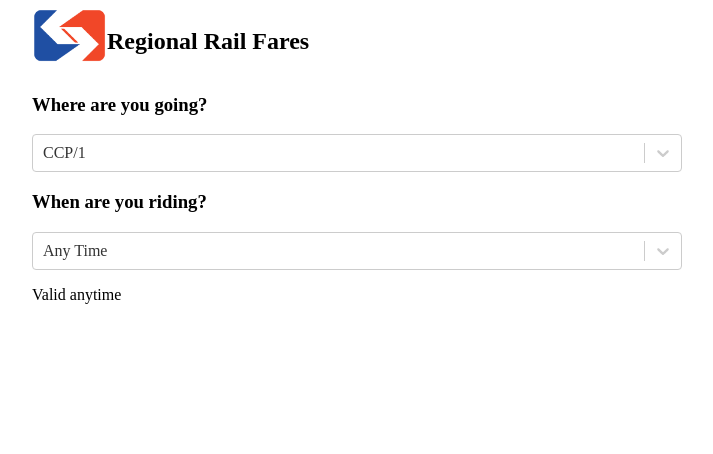
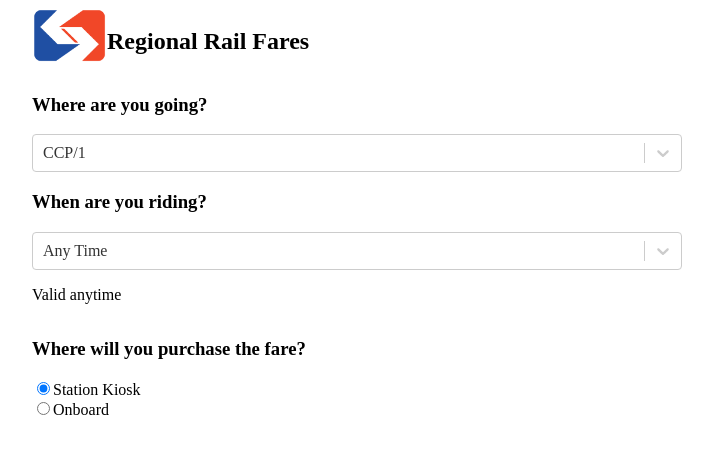
Before and after one commit to adamtang5/think_company_challenge_20220823, a React (Create React App) app: page / in a window 1280 px wide. Shown: the top 454 px of the page, without its empty margins (283-996 px from the left). Built offline with nearby package versions, Linux system fonts and the light colour scheme.

Commit message:
finished PurchaseSection component semantics and logic

```diff
--- a/src/components/Form.js
+++ b/src/components/Form.js
@@ -28,11 +28,24 @@ const typeOptions = [
     },
 ];
 
+const purchases = Object.keys(data.info).slice(3);
+const purchaseOptions = [
+    {
+        label: "Station Kiosk",
+        value: purchases[0],
+    },
+    {
+        label: "Onboard",
+        value: purchases[1],
+    },
+];
+
 const FareCalculatorForm = () => {
     // console.log(typeOptions);
     const [zoneId, setZoneId] = useState(zoneOptions[0].value);
     const [type, setType] = useState(typeOptions[0].value);
     const [typeHelperText, setTypeHelperText] = useState(data.info[typeOptions[0].value]);
+    const [purchase, setPurchase] = useState(purchaseOptions[0].value);
 
     useEffect(() => {
         console.log(data.info[type]);
@@ -57,7 +70,12 @@ const FareCalculatorForm = () => {
                 setType={setType}
                 typeHelperText={typeHelperText}
             />
-            <PurchaseSection prompt="Where will you purchase the fare?" />
+            <PurchaseSection
+                prompt="Where will you purchase the fare?"
+                purchaseOptions={purchaseOptions}
+                purchase={purchase}
+                setPurchase={setPurchase}
+            />
             <TripsSection prompt="How many rides will you need?" />
             <ResultSection
                 className="inverted-colors"
--- a/src/components/PurchaseSection.js
+++ b/src/components/PurchaseSection.js
@@ -1,6 +1,28 @@
-const PurchaseSection = () => {
+const PurchaseSection = ({ prompt, purchaseOptions, purchase, setPurchase }) => {
+    const handlePurchaseChange = e => {
+        // console.log(e.target.value);
+        setPurchase(e.target.value);
+    };
+
     return (
-        <div></div>
+        <section className="flex-column purchase-section">
+            <h3 className="prompt-text">{prompt}</h3>
+            {purchaseOptions?.map(option => (
+                <label
+                    key={option.value}
+                    htmlFor={option.value}
+                >
+                    <input
+                        type="radio"
+                        name="purchase"
+                        value={option.value}
+                        checked={option.value === purchase}
+                        onChange={handlePurchaseChange}
+                    />
+                    {option.label}
+                </label>
+            ))}
+        </section>
     )
 };
 
```
